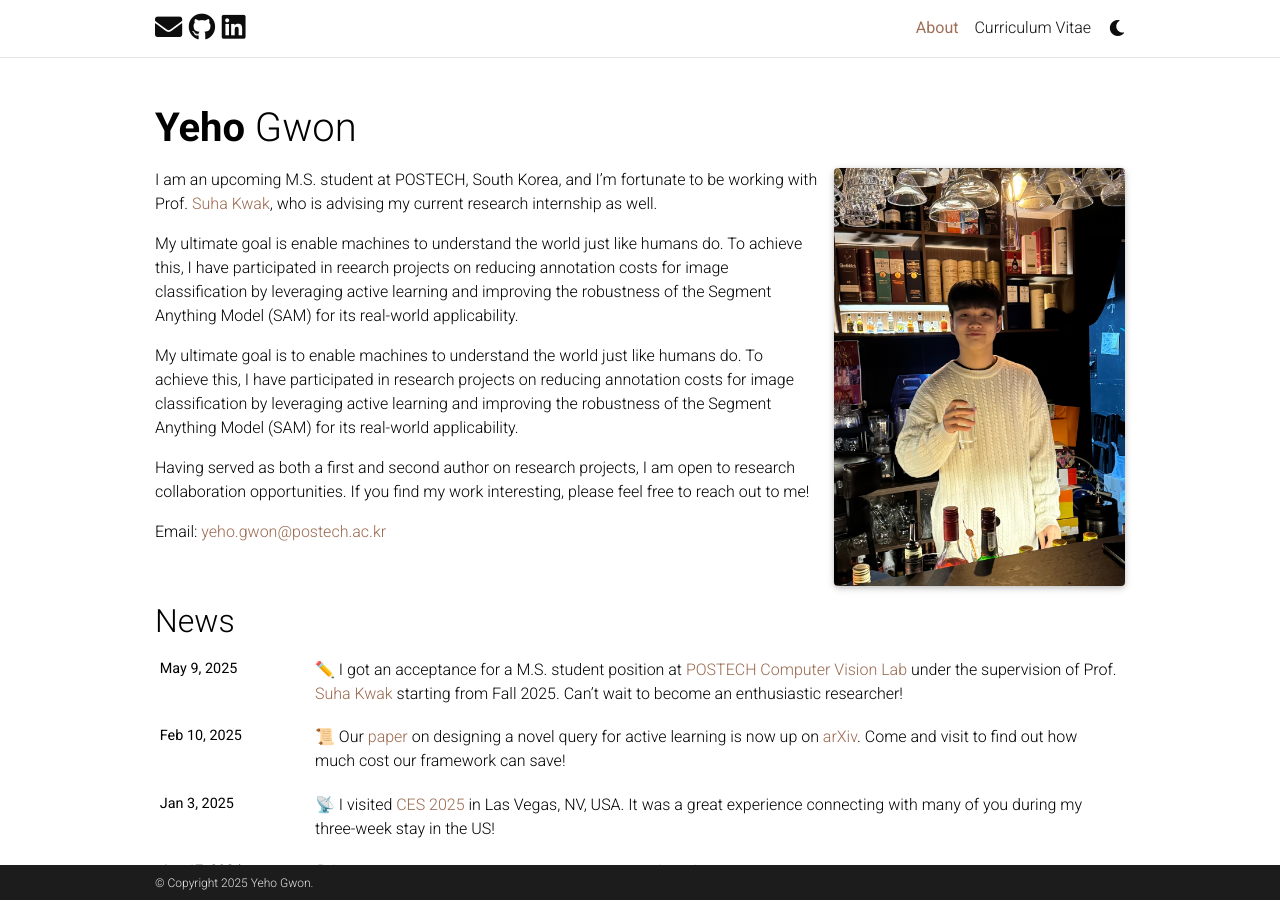
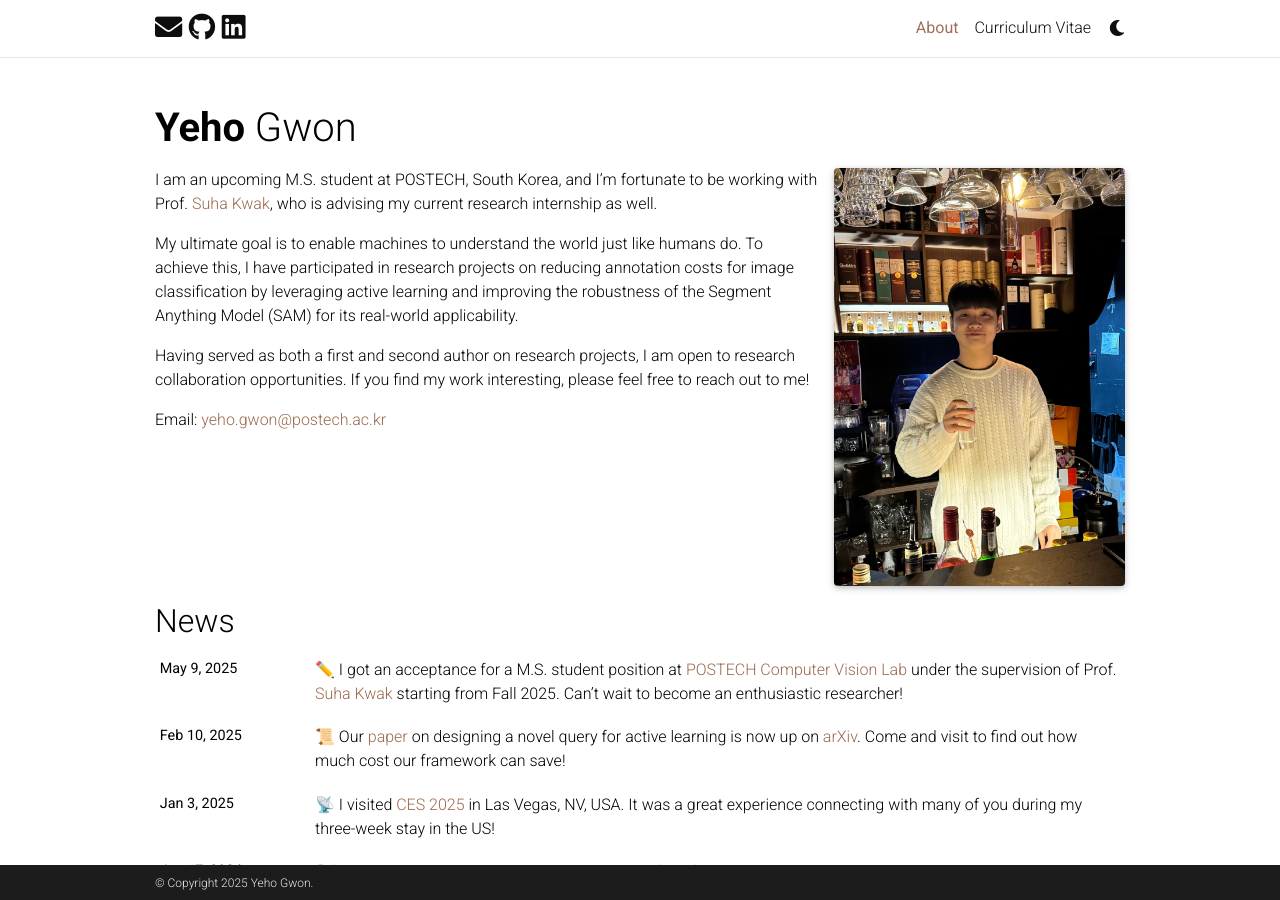
Before and after one commit to yehogwon/yehogwon.github.io, a Jekyll site: the page built from _pages/about.md, in a window 1280 px wide and 900 px high. Built offline with Jekyll 4.4.1, drawn with Linux system fonts in a browser that asks for light colours; full-size pictures stand in for the smaller copies a plugin makes; comment, search, counter and statistics services are not loaded; a style sheet for code colours, icons or effects is not loaded.

Commit message:
update about

```diff
--- a/_pages/about.md
+++ b/_pages/about.md
@@ -21,9 +21,6 @@ social: true  # includes social icons at the bottom of the page
 
 I am an upcoming M.S. student at POSTECH, South Korea, and I'm fortunate to be working with Prof. [Suha Kwak](https://suhakwak.github.io/), who is advising my current research internship as well.
 
-My ultimate goal is enable machines to understand the world just like humans do. To achieve this, I have participated in reearch projects on reducing annotation costs for image classification by leveraging active learning and improving the robustness of the Segment Anything Model (SAM) for its real-world applicability.
-
-
 My ultimate goal is to enable machines to understand the world just like humans do. To achieve this, I have participated in research projects on reducing annotation costs for image classification by leveraging active learning and improving the robustness of the Segment Anything Model (SAM) for its real-world applicability.
 
 Having served as both a first and second author on research projects, I am open to research collaboration opportunities. If you find my work interesting, please feel free to reach out to me!
```
